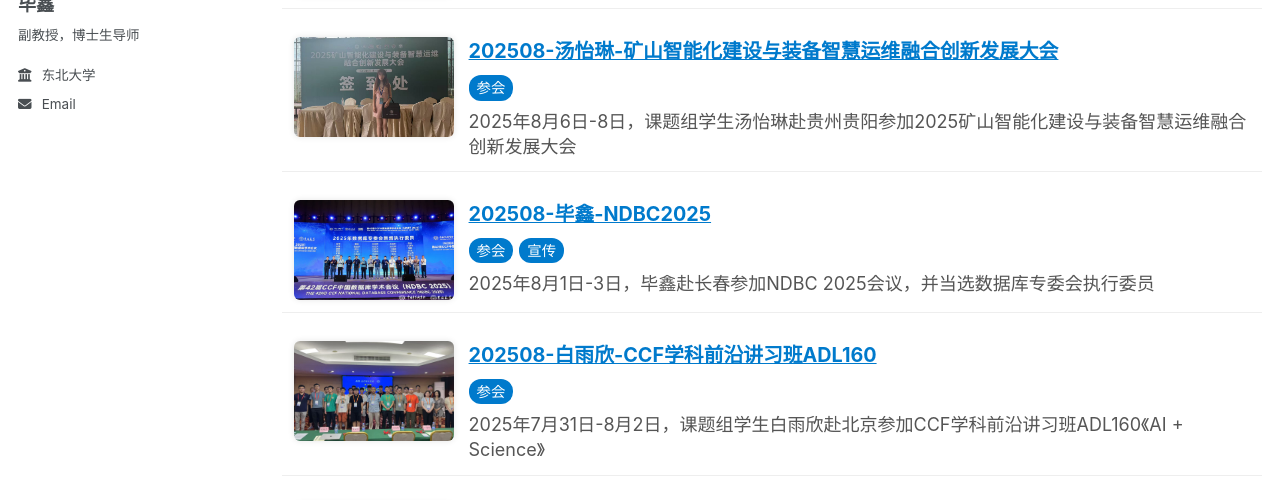
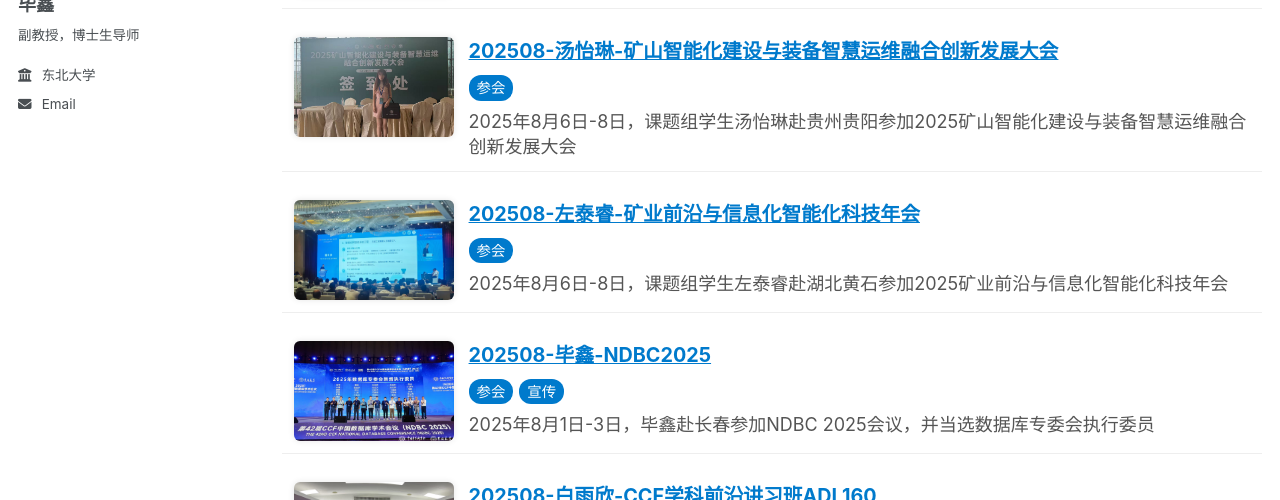
Before and after one commit to IDME-AI/IDME-AI.github.io, a Jekyll site: the page built from _pages/news.md, in a window 1280 px wide and 900 px high, cut to the strip 324-824 px from the top of the window. Built offline with Jekyll 4.4.1, drawn with Linux system fonts in a browser that asks for light colours.

Commit message:
Initial commit

```diff
--- a/_data/gallery.yml
+++ b/_data/gallery.yml
@@ -7,6 +7,11 @@
   title: 202508-汤怡琳-矿山智能化建设与装备智慧运维融合创新发展大会
   tags: [参会]
   description: 2025年8月6日-8日，课题组学生汤怡琳赴贵州贵阳参加2025矿山智能化建设与装备智慧运维融合创新发展大会
+
+- src: /images/news/202508-左泰睿-矿业前沿与信息化智能化科技年会.jpg
+  title: 202508-左泰睿-矿业前沿与信息化智能化科技年会
+  tags: [参会]
+  description: 2025年8月6日-8日，课题组学生左泰睿赴湖北黄石参加2025矿业前沿与信息化智能化科技年会
 
 - src: /images/news/202508-毕鑫-NDBC2025.jpg
   title: 202508-毕鑫-NDBC2025
```
Also changed, not shown: images/news/202508-左泰睿-矿业前沿与信息化智能化科技年会.jpg (added).
